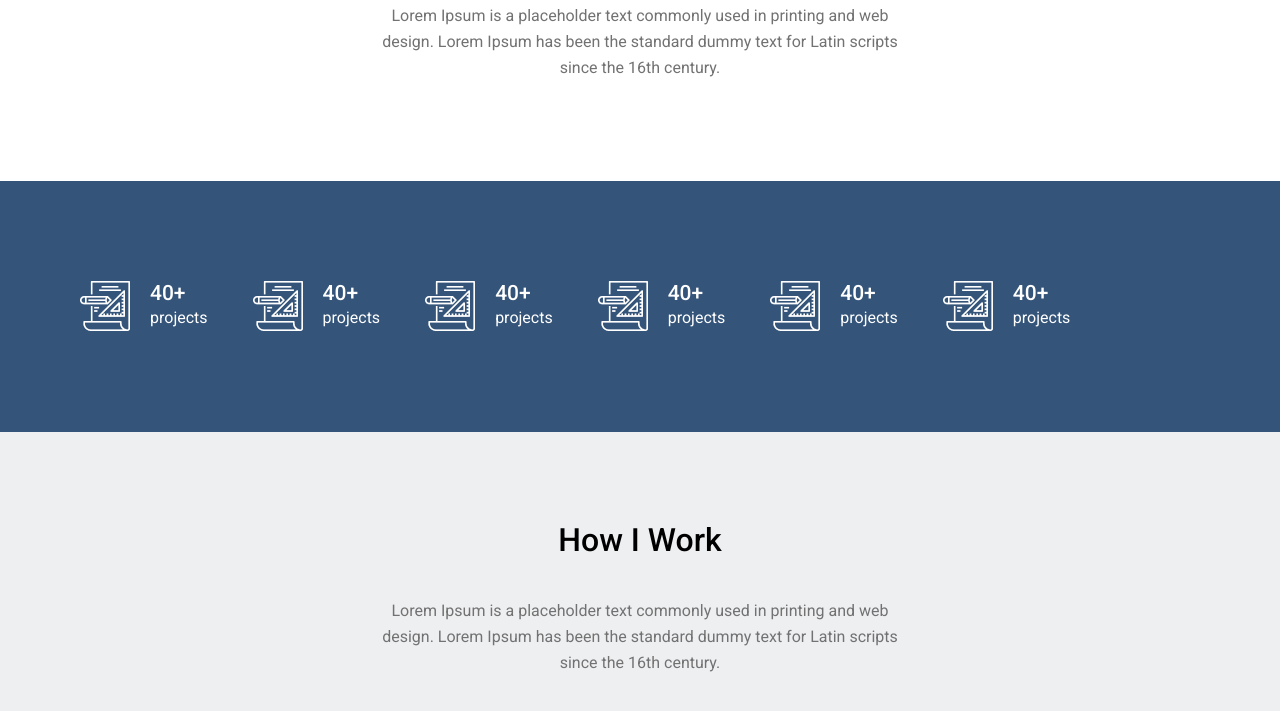
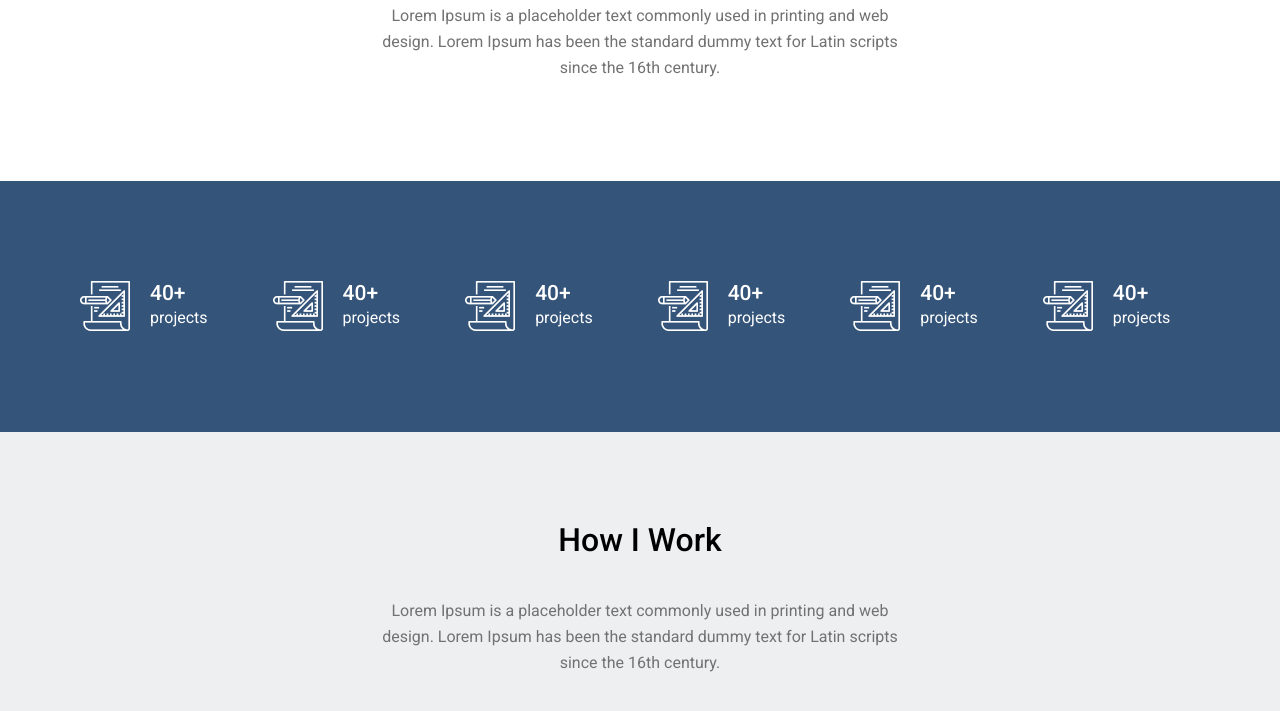
Before and after one commit to vktty/homework9-10, a plain HTML site: page index.html in a window 1280 px wide. Shown: the part 900-1611 px from the top of the page. Drawn offline with Linux system fonts and the light colour scheme; files whose address does not match are found by name.

Commit message:
gap change

```diff
--- a/style.css
+++ b/style.css
@@ -126,7 +126,7 @@ button {
 .projects-cards {
     display: flex;
     flex-wrap: wrap;
-    gap: 0 45px;
+    gap: 0 65px;
     padding: 100px 0 100px 0;
 }
 .project-card {
```
